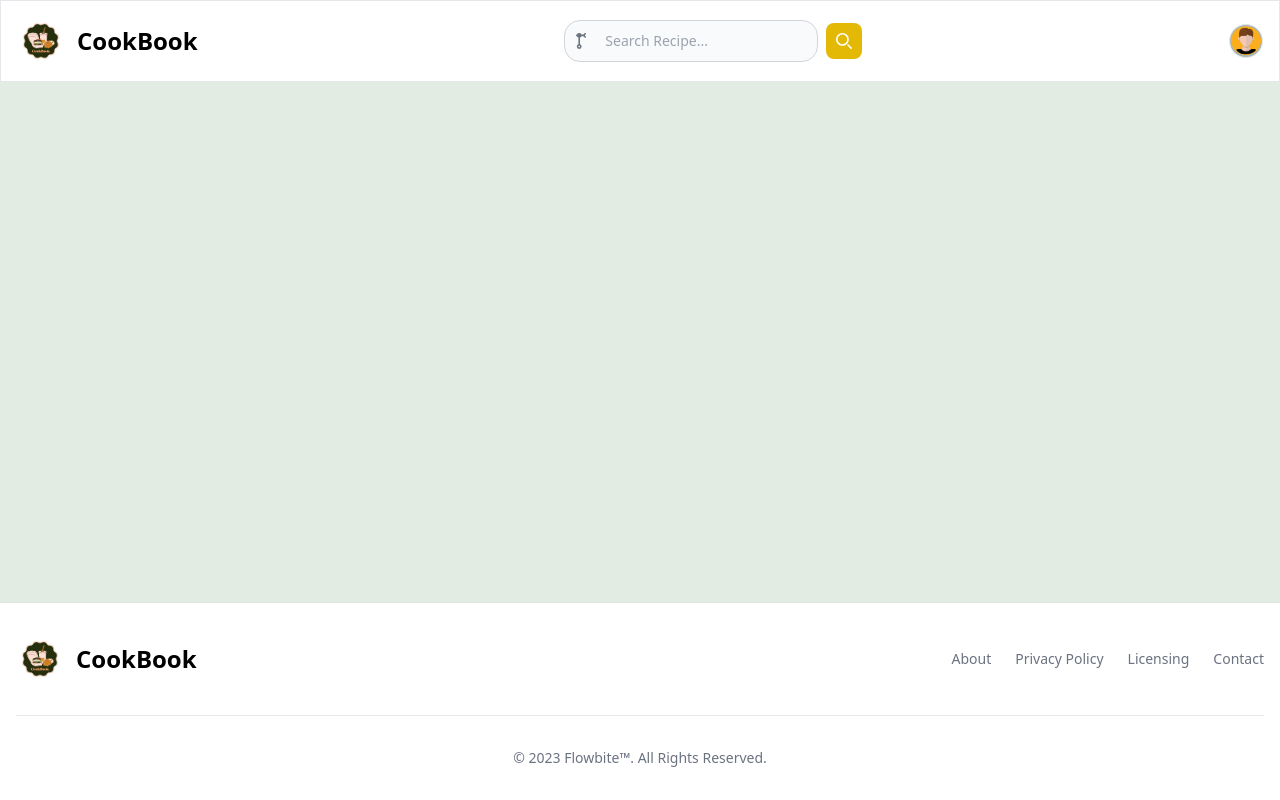
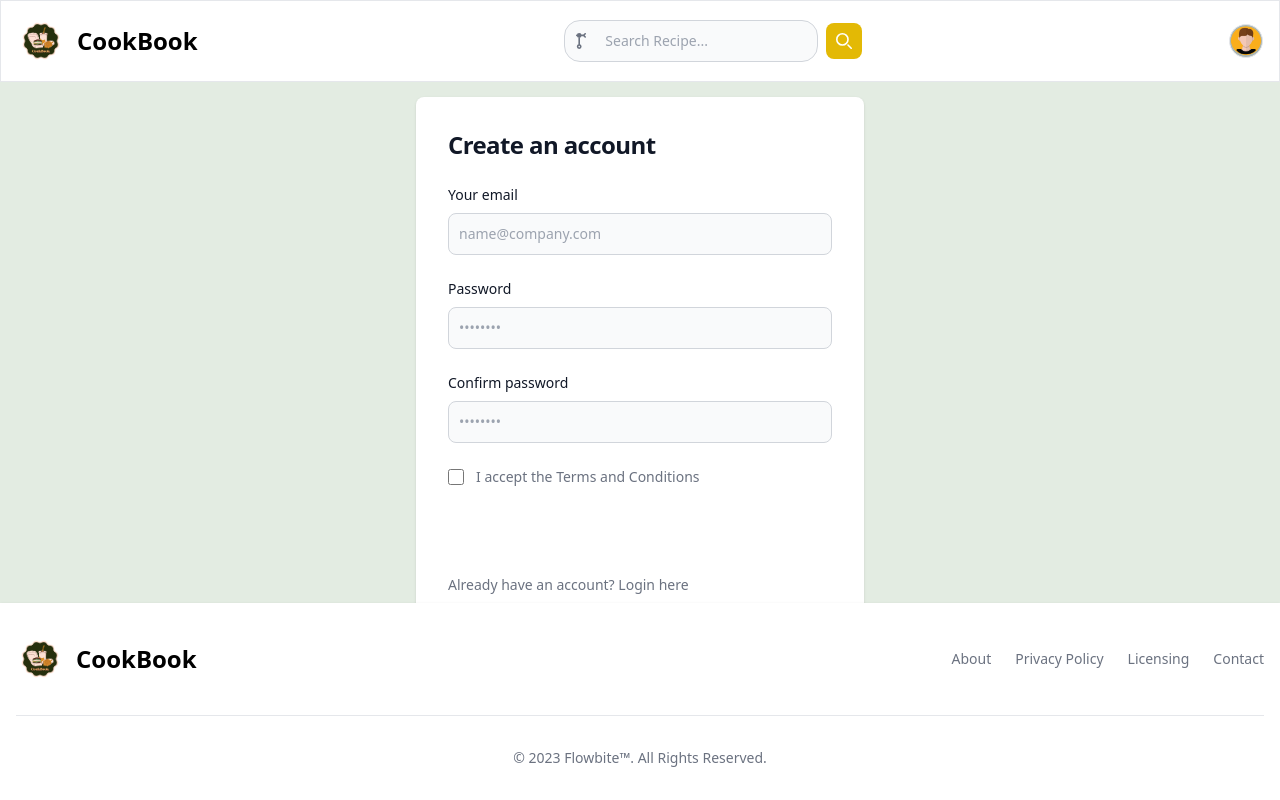
Before and after one commit to Naeemi7/CookBook, a React (Vite) app in the folder frontend/: page /register in a window 1280 px wide. Built offline with nearby package versions, Linux system fonts and the light colour scheme.

Commit message:
the registeration page has been created

```diff
--- a/frontend/src/App.jsx
+++ b/frontend/src/App.jsx
@@ -1,10 +1,12 @@
 import Navbar from "./components/Navbar";
 import Footer from "./components/Footer";
+import Register from "./pages/Register";
 
 function App() {
   return (
     <>
       <Navbar />
+      <Register />
       <Footer />
     </>
   );
--- /dev/null
+++ b/frontend/src/api/userAPI.js
@@ -0,0 +1,18 @@
+import axios from "axios";
+import process from "process";
+
+const baseUrl =
+  process.env.NODE_ENV == "development"
+    ? "http://localhost:3000/api/users"
+    : "/api/users";
+
+const userAPI = axios.create({
+  baseURL: baseUrl,
+  headers: {
+    "Content-Type": "application/json",
+  },
+});
+
+console.log(process.env.NODE_ENV);
+
+export default userAPI;
--- /dev/null
+++ b/frontend/src/context/useUserContext.js
@@ -0,0 +1,8 @@
+import { useContext } from "react";
+import userContext from "./userContext";
+
+function useUserContext() {
+  return useContext(userContext);
+}
+
+export default useUserContext;
--- /dev/null
+++ b/frontend/src/context/userContext.js
@@ -0,0 +1,5 @@
+import { createContext } from "react";
+
+const userContext = createContext(null);
+
+export default userContext;
--- /dev/null
+++ b/frontend/src/pages/Register.jsx
@@ -0,0 +1,105 @@
+const Register = () => {
+  return (
+    <div className="flex items-center justify-center h-[70vh]">
+      <div className="w-full bg-white rounded-lg shadow dark:border md:mt-0 sm:max-w-md xl:p-0 dark:bg-gray-800 dark:border-gray-700">
+        <div className="p-6 space-y-4 md:space-y-6 sm:p-8">
+          <h1 className="text-xl font-bold leading-tight tracking-tight text-gray-900 md:text-2xl dark:text-white">
+            Create an account
+          </h1>
+          <form className="space-y-4 md:space-y-6" action="#">
+            <div>
+              <label
+                htmlFor="email"
+                className="block mb-2 text-sm font-medium text-gray-900 dark:text-white"
+              >
+                Your email
+              </label>
+              <input
+                type="email"
+                name="email"
+                id="email"
+                className="bg-gray-50 border border-gray-300 text-gray-900 sm:text-sm rounded-lg focus:ring-primary-600 focus:border-primary-600 block w-full p-2.5 dark:bg-gray-700 dark:border-gray-600 dark:placeholder-gray-400 dark:text-white dark:focus:ring-blue-500 dark:focus:border-blue-500"
+                placeholder="name@company.com"
+                required
+              />
+            </div>
+            <div>
+              <label
+                htmlFor="password"
+                className="block mb-2 text-sm font-medium text-gray-900 dark:text-white"
+              >
+                Password
+              </label>
+              <input
+                type="password"
+                name="password"
+                id="password"
+                placeholder="••••••••"
+                className="bg-gray-50 border border-gray-300 text-gray-900 sm:text-sm rounded-lg focus:ring-primary-600 focus:border-primary-600 block w-full p-2.5 dark:bg-gray-700 dark:border-gray-600 dark:placeholder-gray-400 dark:text-white dark:focus:ring-blue-500 dark:focus:border-blue-500"
+                required
+              />
+            </div>
+            <div>
+              <label
+                htmlFor="confirm-password"
+                className="block mb-2 text-sm font-medium text-gray-900 dark:text-white"
+              >
+                Confirm password
+              </label>
+              <input
+                type="password"
+                name="confirm-password"
+                id="confirm-password"
+                placeholder="••••••••"
+                className="bg-gray-50 border border-gray-300 text-gray-900 sm:text-sm rounded-lg focus:ring-primary-600 focus:border-primary-600 block w-full p-2.5 dark:bg-gray-700 dark:border-gray-600 dark:placeholder-gray-400 dark:text-white dark:focus:ring-blue-500 dark:focus:border-blue-500"
+                required
+              />
+            </div>
+            <div className="flex items-start">
+              <div className="flex items-center h-5">
+                <input
+                  id="terms"
+                  aria-describedby="terms"
+                  type="checkbox"
+                  className="w-4 h-4 border border-gray-300 rounded bg-gray-50 focus:ring-3 focus:ring-primary-300 dark:bg-gray-700 dark:border-gray-600 dark:focus:ring-primary-600 dark:ring-offset-gray-800"
+                  required
+                />
+              </div>
+              <div className="ml-3 text-sm">
+                <label
+                  htmlFor="terms"
+                  className="font-light text-gray-500 dark:text-gray-300"
+                >
+                  I accept the{" "}
+                  <a
+                    className="font-medium text-primary-600 hover:underline dark:text-primary-500"
+                    href="#"
+                  >
+                    Terms and Conditions
+                  </a>
+                </label>
+              </div>
+            </div>
+            <button
+              type="submit"
+              className="w-full text-white bg-primary-600 hover:bg-primary-700 focus:ring-4 focus:outline-none focus:ring-primary-300 font-medium rounded-lg text-sm px-5 py-2.5 text-center dark:bg-primary-600 dark:hover-bg-primary-700 dark:focus:ring-primary-800"
+            >
+              Create an account
+            </button>
+            <p className="text-sm font-light text-gray-500 dark:text-gray-400">
+              Already have an account?{" "}
+              <a
+                href="#"
+                className="font-medium text-primary-600 hover:underline dark:text-primary-500"
+              >
+                Login here
+              </a>
+            </p>
+          </form>
+        </div>
+      </div>
+    </div>
+  );
+};
+
+export default Register;
--- /dev/null
+++ b/frontend/src/provider/UserProvider.jsx
@@ -0,0 +1,9 @@
+const UserProvider = () => {
+  return (
+    <div>
+      <h1></h1>
+    </div>
+  );
+};
+
+export default UserProvider;
```
